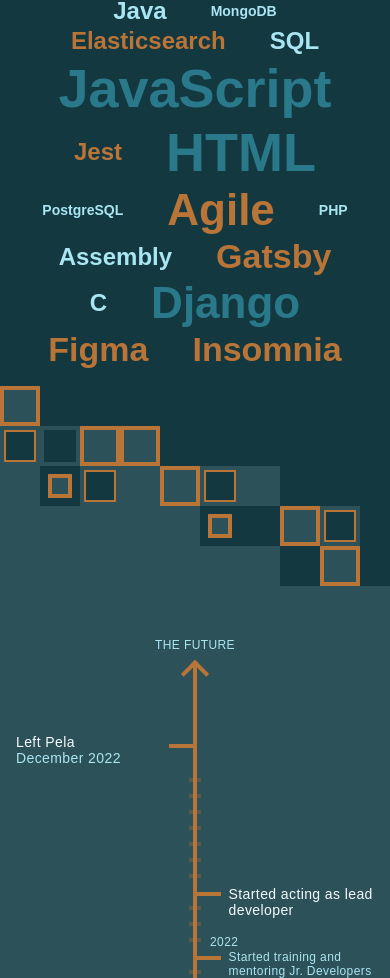
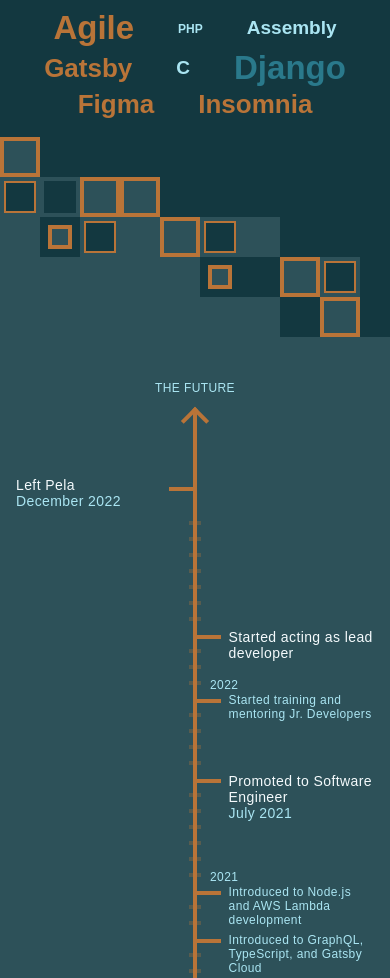
Before and after one commit to k8culver/k8culver.github.io, a React (Create React App) app: page / in a window 390 px wide. Shown: the part 1022-2000 px from the top of the page. Built offline with nearby package versions, Linux system fonts and the light colour scheme.

Commit message:
improving margin on everything

```diff
--- a/src/components/ContactForm.js
+++ b/src/components/ContactForm.js
@@ -43,11 +43,11 @@
     };
 
     return (
-        <div className="grid sm:grid-cols-2 -mt-10 md:mt-20">
+        <div className="grid sm:grid-cols-2 max-w-3xl mx-auto -mt-10 lg:-my-16 xl:-my-24">
             <div className="pl-4 sm:pl-20 sm:order-2">
                 <img src={iris} alt="Iris" className='w-36 sm:max-w-xs sm:w-full' />
             </div>
-            <div className="px-4 pt-6 pb-8 mb-4 max-w-sm relative">
+            <div className="px-4 max-w-sm relative">
                 <h2 className="text-teal-light">Contact Me</h2>
                 <form ref={form} onSubmit={sendEmail} className={`${isSent ? 'invisible' : ''}`}>
                     <div className="mb-4">
--- a/src/components/LotsOfBlocks/LotsOfBlocks.js
+++ b/src/components/LotsOfBlocks/LotsOfBlocks.js
@@ -9,10 +9,8 @@
                 <BlockPizzazz color={color} />
             </div>
             <div className={`bg-${ color }`}>
-                <div className="container m-auto py-10">
-                    <div className="md:-mt-20 lg:-mt-40">
-                        { components }
-                    </div>
+                <div className="container m-auto py-8">
+                    { components }
                 </div>
             </div>
             <div className="flex items-start flex-row-reverse">
--- a/src/components/Timeline/Timeline.js
+++ b/src/components/Timeline/Timeline.js
@@ -6,9 +6,9 @@
     const { events } = props;
 
     return (
-        <div className="px-4">
+        <div className="px-4 md:-mt-20 md:-mb-16 lg:-mt-44 lg:-mb-24 z-10 relative">
             <div className="text-center h-20">
-                <p className="caption--small uppercase text-teal-light">The Future</p>
+                <p className="caption--small uppercase text-teal-light mb-4">The Future</p>
                 <div className="border-solid border-4 border-gold border-b-0 border-l-0 h-4 w-4 -rotate-45 -mb-5 mx-auto"></div>
                 <div className="w-1 h-full bg-gold inline-block"></div>
             </div>
@@ -28,9 +28,9 @@
             <div className="text-center h-20">
                 <div className="w-1 h-full bg-gold m-auto"></div>
                 <div className="border-solid border-4 border-gold border-t-0 border-l-0 h-4 w-4 rotate-45 -mt-5 mx-auto"></div>
-                <p className="caption--small uppercase text-teal-light">The Beginning of Time</p>
+                <p className="caption--small uppercase text-teal-light mt-4">The Beginning of Time</p>
             </div>
-            <div className="sm:flex sm:justify-center mt-20 sm:mt-32 text-center">
+            <div className="sm:flex sm:justify-center mt-20 sm:mt-24 text-center">
                 <div className="mb-4 sm:mb-0 sm:mr-4 sm:inline-block">
                     <Button text="Check out my LinkedIn" styleType="outline--gold" link="https://www.linkedin.com/in/kate-culver-333388143" newTab={true} />
                 </div>
--- a/src/components/WordMap/Word.js
+++ b/src/components/WordMap/Word.js
@@ -2,8 +2,8 @@
     const { word, isFlipped, handleFlip, exitFlip, id } = props; // prop:word is an object with a word, a value, a description, and classes
 
     const calculateFontSize = (value) => {
-        const minSize = 14;
-        const maxSize = 54;
+        const minSize = window.innerWidth > 700 ? 14 : 12;
+        const maxSize = window.innerWidth > 700 ? 54 : 40;
         const minValue = 1;
         const maxValue = 5;
         const sizeRange = maxSize - minSize;
--- a/src/components/WordMap/WordMap.js
+++ b/src/components/WordMap/WordMap.js
@@ -17,7 +17,7 @@
     };
 
     return (
-        <ul className="list-none px-4 flex flex-wrap items-center justify-center max-w-3xl m-auto">
+        <ul className="list-none px-4 flex flex-wrap items-center justify-center max-w-3xl m-auto md:-mb-12 lg:-mb-24">
             {
                 words.map((word, index) => {
                     return (
```
